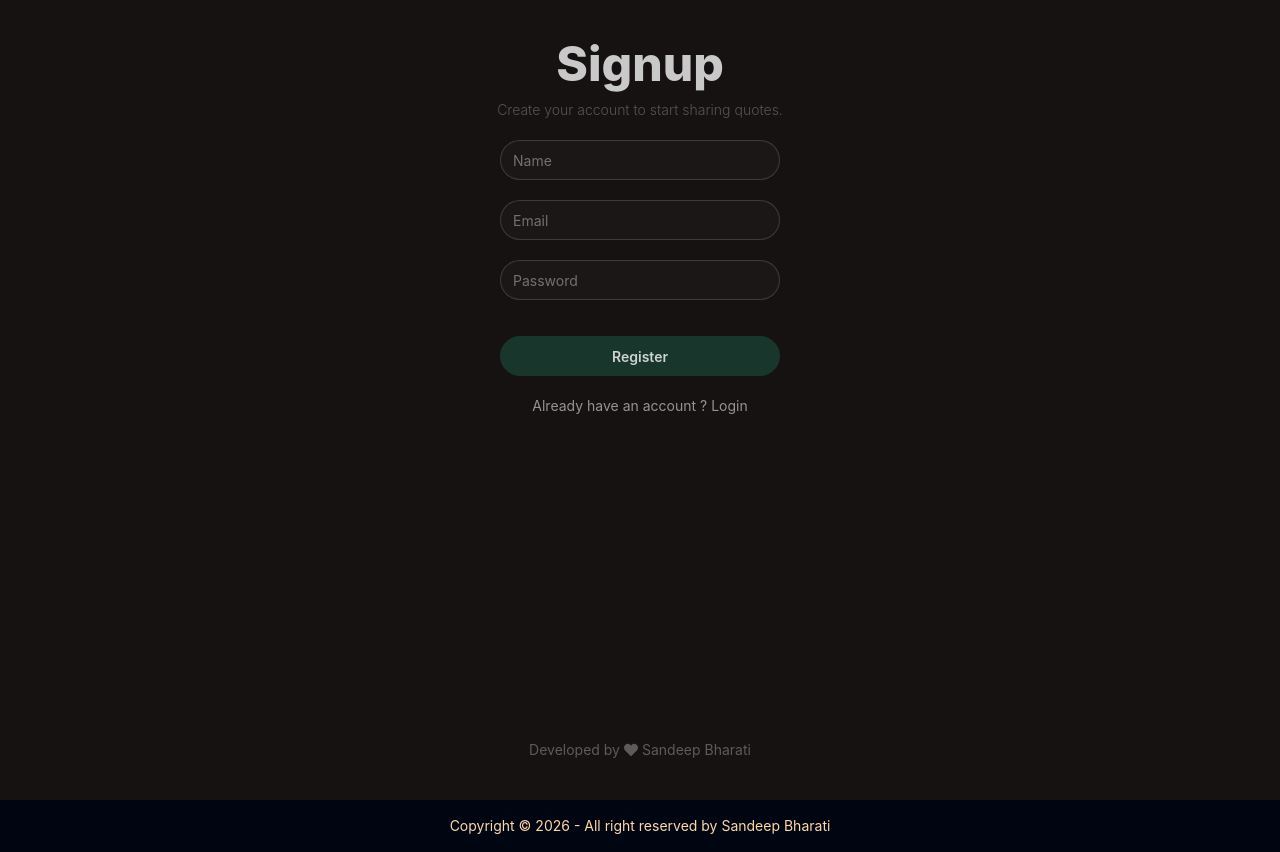
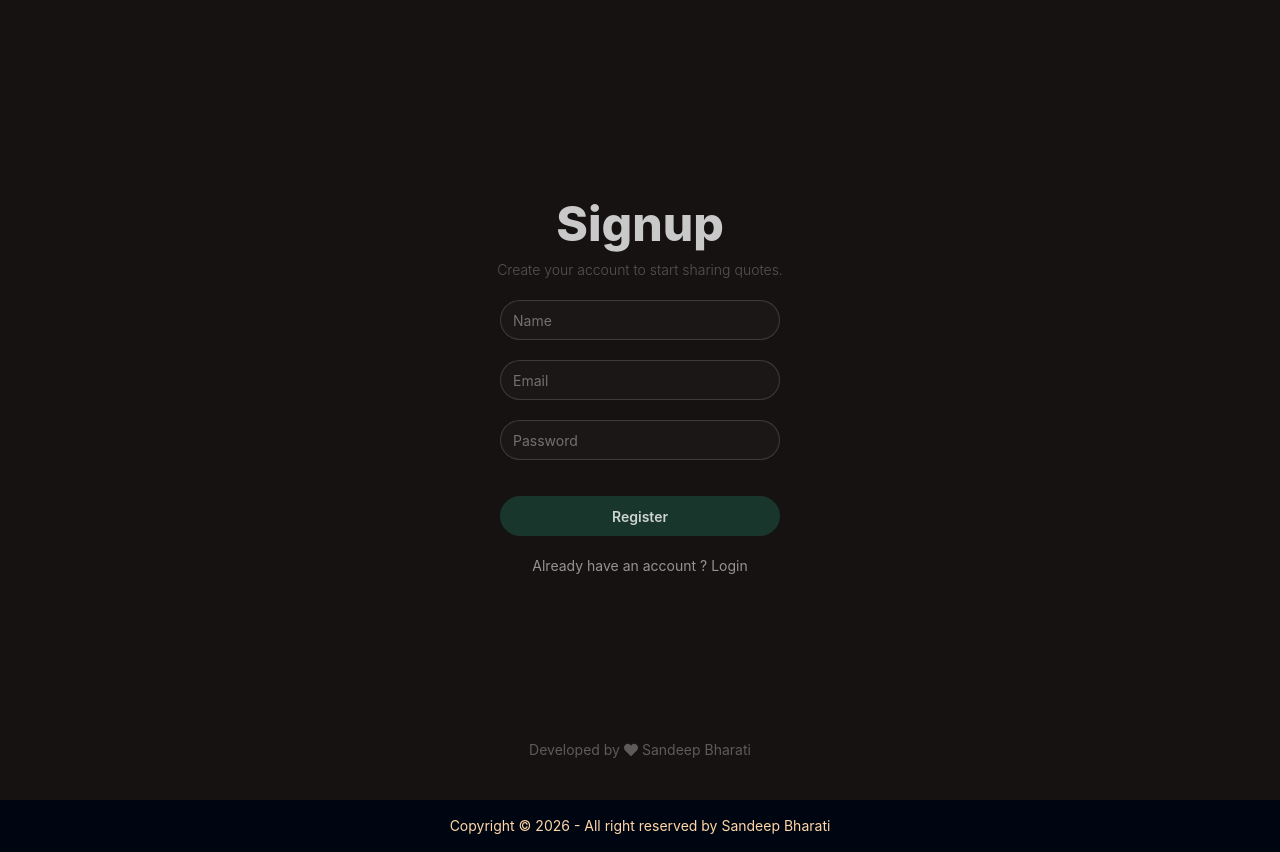
Before and after one commit to iamsandeep196/myquote-app-backend, a React app in the folder frontend/: page /signup in a window 1280 px wide. Built offline with nearby package versions, Linux system fonts and the light colour scheme; the HTML template or start-up script is replaced by a standard one.

Commit message:
fix the signup top margin

```diff
--- a/frontend/src/pages/Signup.jsx
+++ b/frontend/src/pages/Signup.jsx
@@ -66,7 +66,7 @@ function Signup() {
       data-theme="forest"
       className="min-h-screen bg-base-200 text-base-content p-10 flex flex-col items-center justify-center"
     >
-      <h1 className="text-5xl font-extrabold text-base-content">Signup</h1>
+      <h1 className="text-5xl mt-40 font-extrabold text-base-content">Signup</h1>
 
       <p className="text-base-content/70 text-sm mt-3 font-light opacity-50">
         Create your account to start sharing quotes.
```
